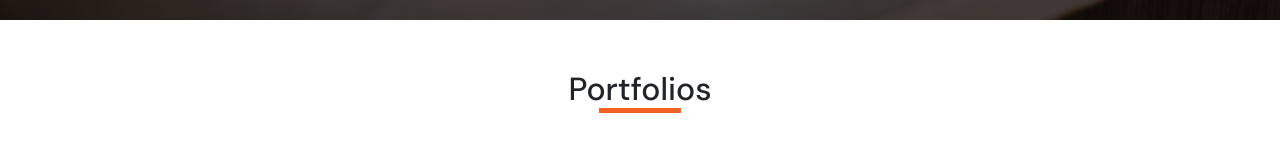
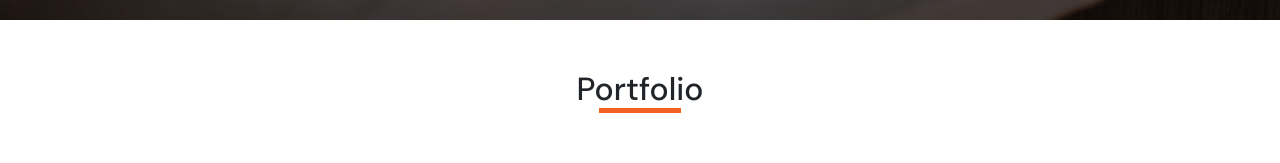
Before and after one commit to adeelshhid/Exofters-Web, a React (Create React App) app: page /portfolio in a window 1280 px wide. Shown: the part 780-943 px from the top of the page. Built offline with nearby package versions, Linux system fonts and the light colour scheme.

Commit message:
Portfolio

```diff
--- a/src/Components/Portfolio/Portfolio.js
+++ b/src/Components/Portfolio/Portfolio.js
@@ -160,7 +160,7 @@ Pent House Chat is an easy-to-use, modern messaging solution for internal teams.
 
       <div className="projects-container">
         <div>
-          <h2 className="port-heading">Portfolios</h2>
+          <h2 className="port-heading">Portfolio</h2>
         </div>
         <div className="row pt-4 projects-row">
           {portfolio.map((item) => {
```
